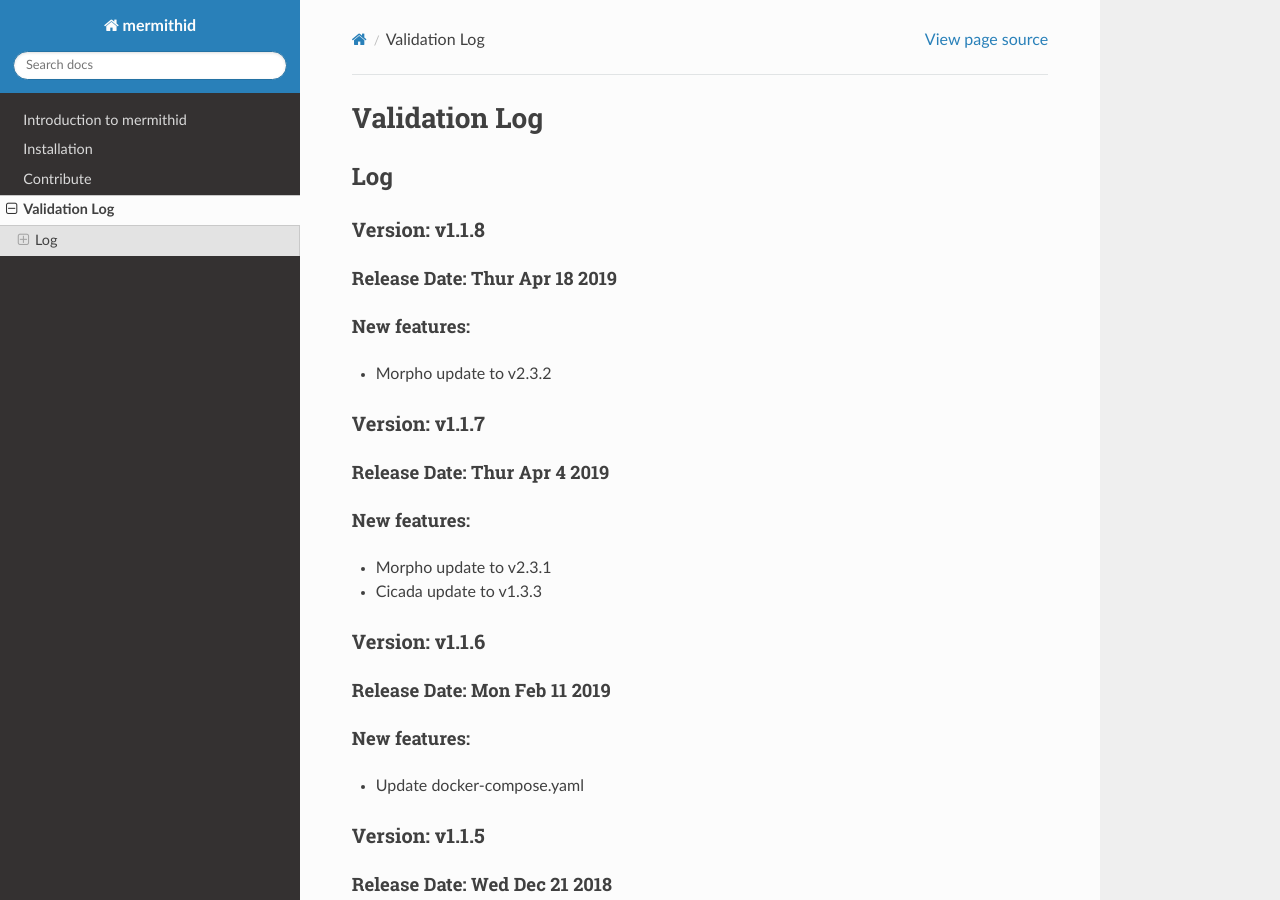
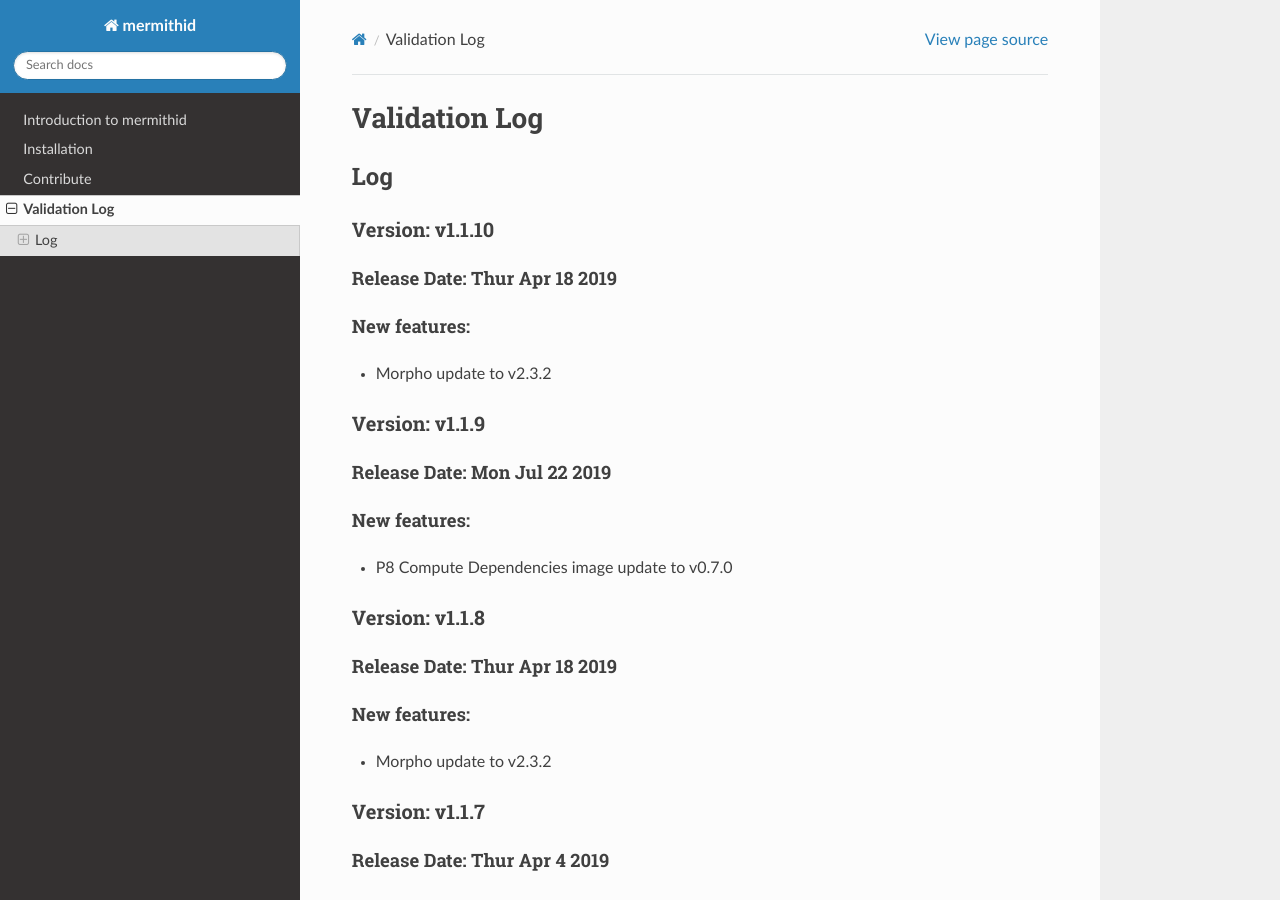
Before and after one commit to project8/mermithid, a Sphinx documentation site: the page built from documentation/validation_log.rst, in a window 1280 px wide and 900 px high. Built offline with Sphinx 7.4.7 and the Read the Docs theme 2.0.0, drawn with Linux system fonts in a browser that asks for light colours; pages that are not in the unit, such as notebooks, are missing from menus.

Commit message:
Validation log update

```diff
--- a/documentation/validation_log.rst
+++ b/documentation/validation_log.rst
@@ -3,6 +3,28 @@ Validation Log
 
 Log
 ---
+
+Version: v1.1.10
+~~~~~~~~~~~~~~~~
+
+Release Date: Thur Apr 18 2019
+'''''''''''''''''''''''''''''
+
+New features:
+'''''''''''''
+
+* Morpho update to v2.3.2
+
+Version: v1.1.9
+~~~~~~~~~~~~~~~
+
+Release Date: Mon Jul 22 2019
+'''''''''''''''''''''''''''''
+
+New features:
+'''''''''''''
+
+* P8 Compute Dependencies image update to v0.7.0
 
 Version: v1.1.8
 ~~~~~~~~~~~~~~~
```
